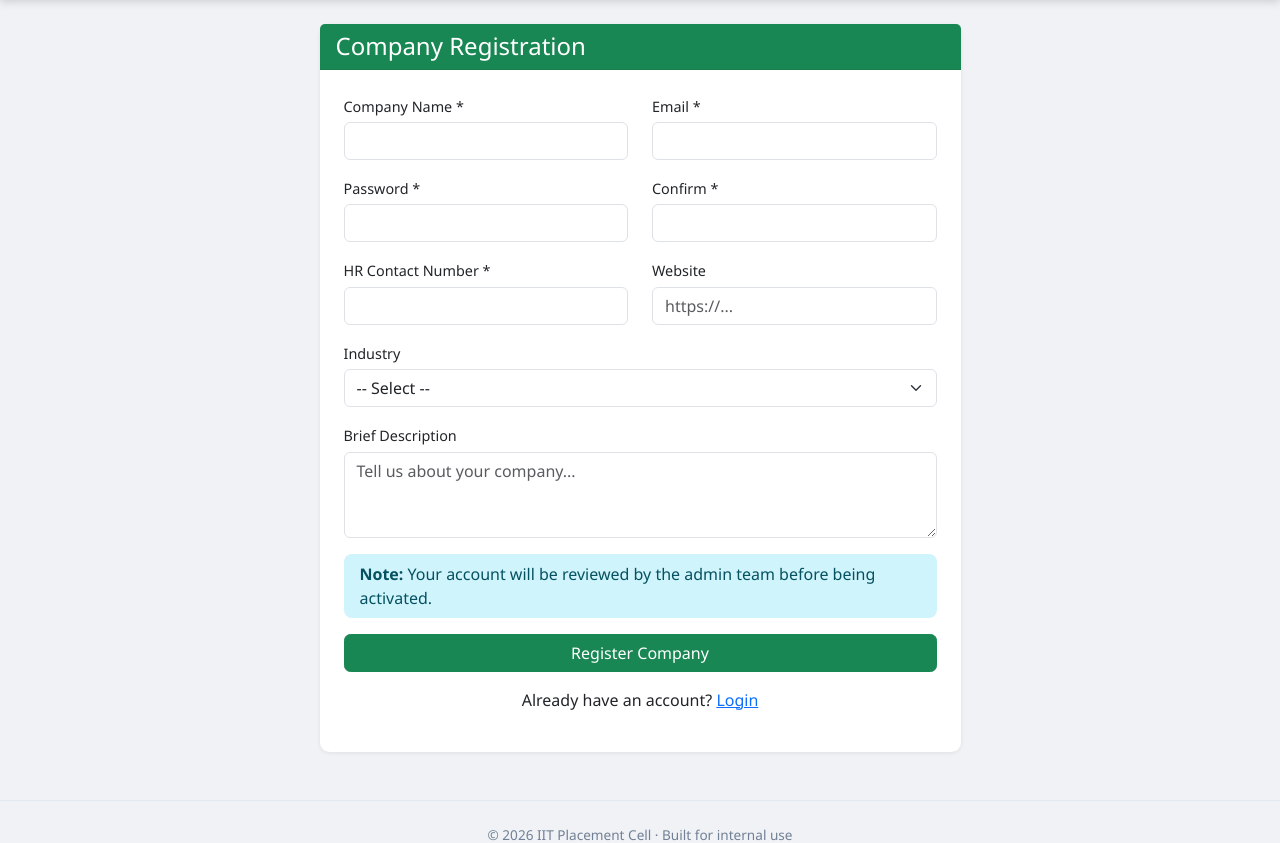
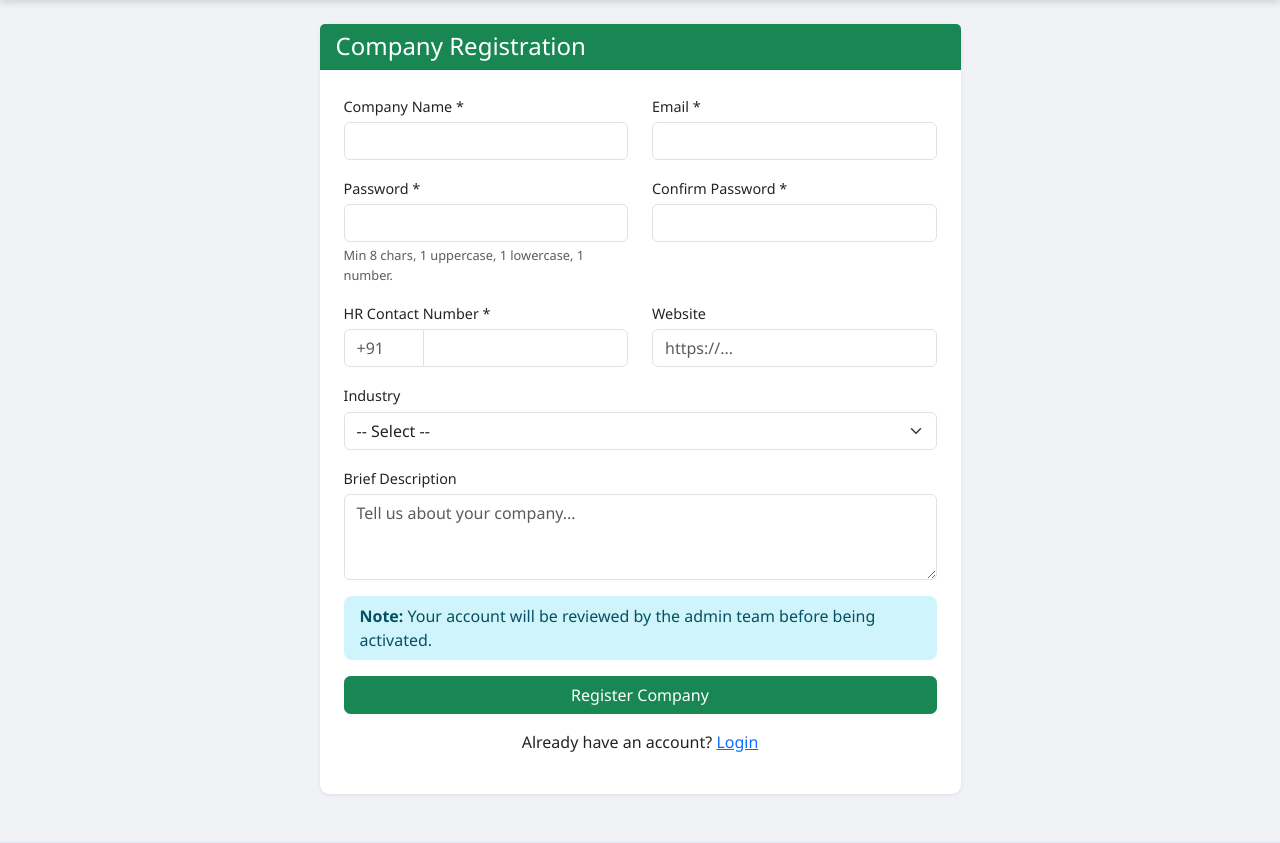
Before and after one commit to AadityaChaturvedy/iit-placement-portal, a Flask app: page /company/register in a window 1280 px wide. Shown: the part 63-906 px from the top of the page. Run offline with Flask 3, Linux system fonts and the light colour scheme.

Commit message:
Final documentation and final changes to the project

```diff
--- a/app.py
+++ b/app.py
@@ -13,7 +13,7 @@ from sqlalchemy import or_, func
 
 from models import db, Admin, Company, Student, JobPosition, Application, Placement
 from config import Config
-from helpers import allowed_file, grab_user, bail
+from helpers import allowed_file, grab_user, bail, validate_password
 
 logging.basicConfig(level=logging.INFO,
                     format='%(asctime)s [%(levelname)s] %(message)s')
@@ -211,12 +211,28 @@ def student_register():
     full_name     = form_data.get('name', '').strip()
     raw_password  = form_data.get('password')
     confirm_pwd   = form_data.get('confirm_password')
-    phone_number  = form_data.get('contact', '').strip()
+    country_code  = form_data.get('country_code', '').strip()
+    phone_raw     = form_data.get('contact', '').strip()
 
     email_address = f"{roll_number}@iit.edu.in" if roll_number else ""
 
-    if not all([roll_number, full_name, raw_password, confirm_pwd, phone_number]):
+    if not all([roll_number, full_name, raw_password, confirm_pwd, phone_raw, country_code]):
         flash('Please complete all mandatory fields.', 'danger')
+        return render_template('student_register.html')
+
+    phone_number = f"{country_code}{phone_raw}".strip()
+
+    if len(country_code.replace('+', '')) > 3:
+        flash('Country code can have a maximum of 3 digits.', 'danger')
+        return render_template('student_register.html')
+
+    if len(phone_number) > 15:
+        flash('Country code and phone number combined must not exceed 15 characters.', 'danger')
+        return render_template('student_register.html')
+
+    pwd_error = validate_password(raw_password)
+    if pwd_error:
+        flash(pwd_error, 'danger')
         return render_template('student_register.html')
 
     if raw_password != confirm_pwd:
@@ -285,10 +301,26 @@ def company_register():
     company_name  = reg_form.get('company_name', '').strip()
     company_email = reg_form.get('email', '').strip()
     raw_password  = reg_form.get('password')
-    hr_phone      = reg_form.get('hr_contact', '').strip()
+    country_code  = reg_form.get('country_code', '').strip()
+    hr_phone_base = reg_form.get('hr_contact', '').strip()
 
-    if not company_name or not company_email or not raw_password or not hr_phone:
+    if not company_name or not company_email or not raw_password or not hr_phone_base:
         flash('Fill in all required fields.', 'danger')
+        return render_template('company_register.html')
+
+    hr_phone = f"{country_code}{hr_phone_base}".strip()
+
+    if len(country_code.replace('+', '')) > 3:
+        flash('Country code can have a maximum of 3 digits.', 'danger')
+        return render_template('company_register.html')
+
+    if len(hr_phone) > 15:
+        flash('Country code and phone number combined must not exceed 15 characters.', 'danger')
+        return render_template('company_register.html')
+
+    pwd_error = validate_password(raw_password)
+    if pwd_error:
+        flash(pwd_error, 'danger')
         return render_template('company_register.html')
 
     if raw_password != reg_form.get('confirm_password'):
--- a/helpers.py
+++ b/helpers.py
@@ -34,3 +34,16 @@ def bail(msg, cat='danger', dest='index'):
     """Flash + redirect shortcut."""
     flash(msg, cat)
     return redirect(url_for(dest))
+
+import re
+
+def validate_password(password):
+    if len(password) < 8:
+        return "Password must be at least 8 characters long."
+    if not re.search(r'[A-Z]', password):
+        return "Password must contain at least one uppercase letter."
+    if not re.search(r'[a-z]', password):
+        return "Password must contain at least one lowercase letter."
+    if not re.search(r'\d', password):
+        return "Password must contain at least one number."
+    return None
--- a/templates/company_register.html
+++ b/templates/company_register.html
@@ -25,22 +25,28 @@
                     <div class="row">
                         <div class="col-md-6 mb-3">
                             <label for="password" class="form-label">Password *</label>
-                            <input type="password" class="form-control" id="password" name="password" required>
+                            <input type="password" class="form-control" id="password" name="password" minlength="8" required>
+                            <div class="form-text" style="font-size: 0.8em;">Min 8 chars, 1 uppercase, 1 lowercase, 1 number.</div>
                         </div>
                         <div class="col-md-6 mb-3">
-                            <label for="confirm_password" class="form-label">Confirm *</label>
-                            <input type="password" class="form-control" id="confirm_password" name="confirm_password" required>
+                            <label for="confirm_password" class="form-label">Confirm Password *</label>
+                            <input type="password" class="form-control" id="confirm_password" name="confirm_password"
+                                required>
                         </div>
                     </div>
 
                     <div class="row">
                         <div class="col-md-6 mb-3">
                             <label for="hr_contact" class="form-label">HR Contact Number *</label>
-                            <input type="tel" class="form-control" id="hr_contact" name="hr_contact" required>
+                            <div class="input-group">
+                                <input type="text" class="form-control" name="country_code" placeholder="+91" maxlength="4" style="max-width: 80px;">
+                                <input type="tel" class="form-control" id="hr_contact" name="hr_contact" maxlength="15" required>
+                            </div>
                         </div>
                         <div class="col-md-6 mb-3">
                             <label for="website" class="form-label">Website</label>
-                            <input type="url" class="form-control" id="website" name="website" placeholder="https://...">
+                            <input type="url" class="form-control" id="website" name="website"
+                                placeholder="https://...">
                         </div>
                     </div>
 
@@ -82,9 +88,22 @@
 
 {% block scripts %}
 <script>
-document.getElementById('compRegForm').addEventListener('submit', function(e) {
+    document.getElementById('compRegForm').addEventListener('submit', function (e) {
         var enteredPassword = document.getElementById('password').value;
         var confirmedPassword = document.getElementById('confirm_password').value;
+
+        if (enteredPassword.length < 8) {
+            e.preventDefault();
+            alert('Password must be at least 8 characters');
+            return;
+        }
+
+        if (!/[A-Z]/.test(enteredPassword) || !/[a-z]/.test(enteredPassword) || !/[0-9]/.test(enteredPassword)) {
+            e.preventDefault();
+            alert('Password must contain at least 1 uppercase letter, 1 lowercase letter, and 1 number.');
+            return;
+        }
+
         if (enteredPassword !== confirmedPassword) {
             e.preventDefault();
             alert('Passwords don\'t match');
```
Also changed, not shown: templates/student_register.html (+27 -18 lines), README.md (added), 2 other files. Lines whose indentation alone changed are shown as unchanged.
